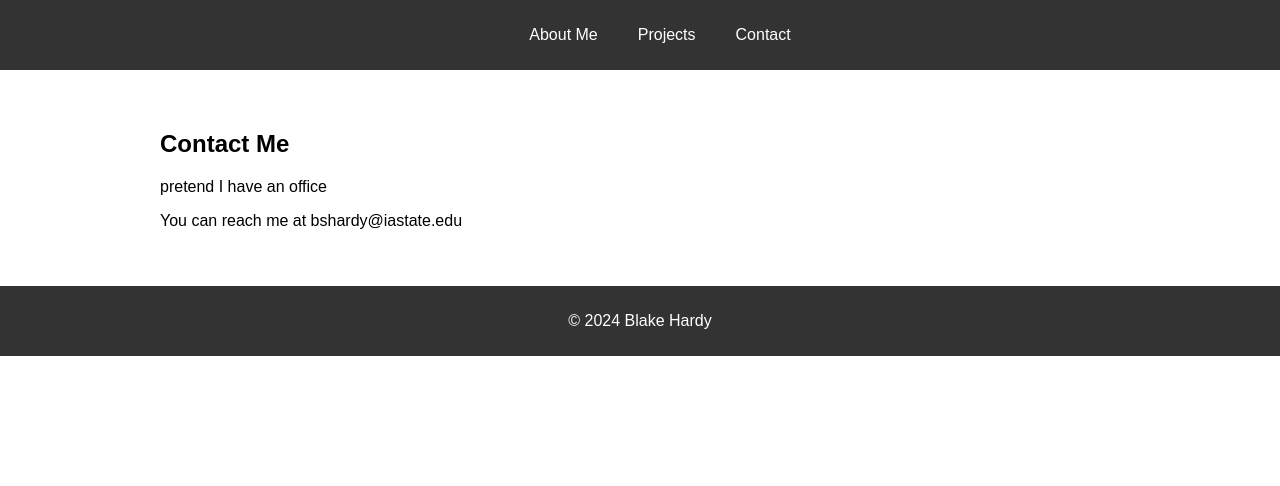
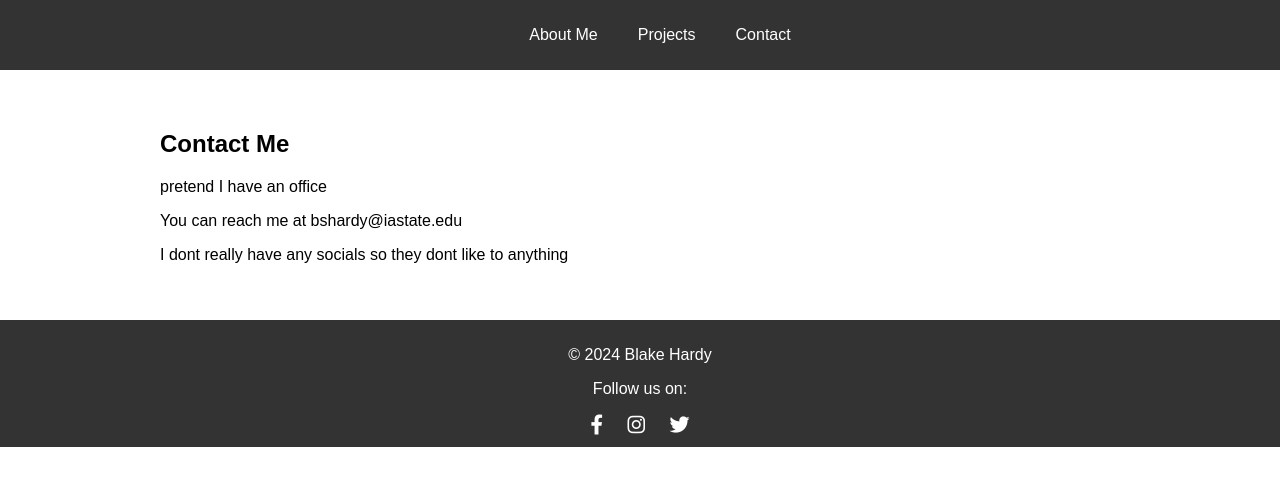
Before and after one commit to Nooneatoll/319Act04Site, a plain HTML site: page contact.html in a window 1280 px wide. Drawn offline with Linux system fonts and the light colour scheme.

Commit message:
Add files via upload

```diff
--- a/contact.html
+++ b/contact.html
@@ -4,6 +4,8 @@
     <meta charset="UTF-8">
     <meta name="viewport" content="width=device-width, initial-scale=1.0">
     <link rel="stylesheet" href="./style.css">
+    <link rel="stylesheet" href="https://cdnjs.cloudflare.com/ajax/libs/font-awesome/6.0.0-beta3/css/all.min.css">
+
     <title>Contacts</title>
 
 </head>
@@ -22,10 +24,17 @@
         <h2>Contact Me</h2>
         <p>pretend I have an office</p>
         <p>You can reach me at bshardy@iastate.edu</p>
+        <p>I dont really have any socials so they dont like to anything </p>
     </div>
 
     <footer>
         <p>&copy; 2024 Blake Hardy</p>
+        <p>Follow us on:</p>
+        <a href="https://www.facebook.com" target="_blank"><i class="fab fa-facebook-f"></i></a>
+        <a href="https://www.instagram.com" target="_blank"><i class="fab fa-instagram"></i></a>
+        <a href="https://www.twitter.com" target="_blank"><i class="fab fa-twitter"></i></a>
+        <!-- they cant escape the twitter name -->
+
     </footer>
 
 
--- a/style.css
+++ b/style.css
@@ -39,3 +39,12 @@ footer {
     background-color: #333;
     color: #fff;
     }
+footer a {
+    color: #fff;
+    margin: 0 10px;
+    text-decoration: none;
+    font-size: 20px;
+    }
+footer a:hover {
+    color: #f39c12; /* Change color on hover */
+    }
```
Also changed, not shown: index.html (+6 -0 lines), projects.html (+6 -0 lines), images/excalLayout.png (added), images/readme.txt, url.txt (added).
